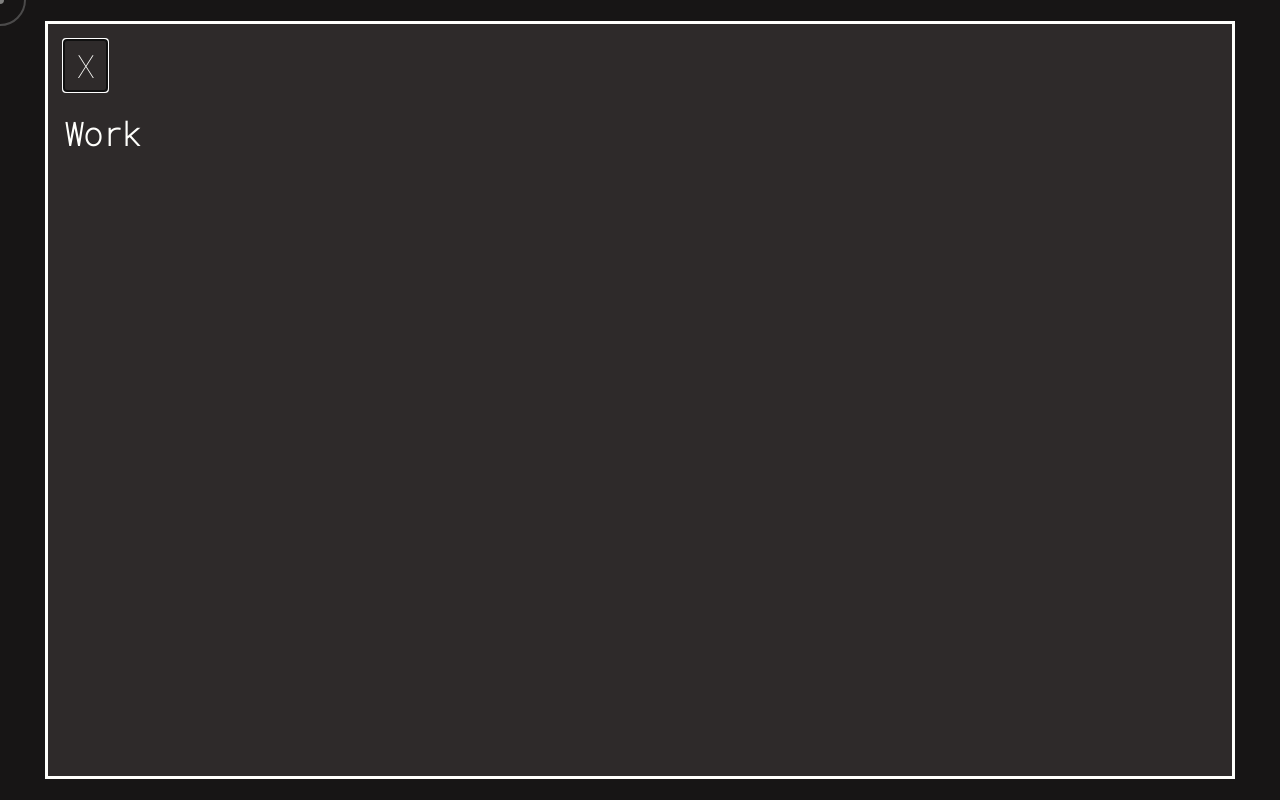
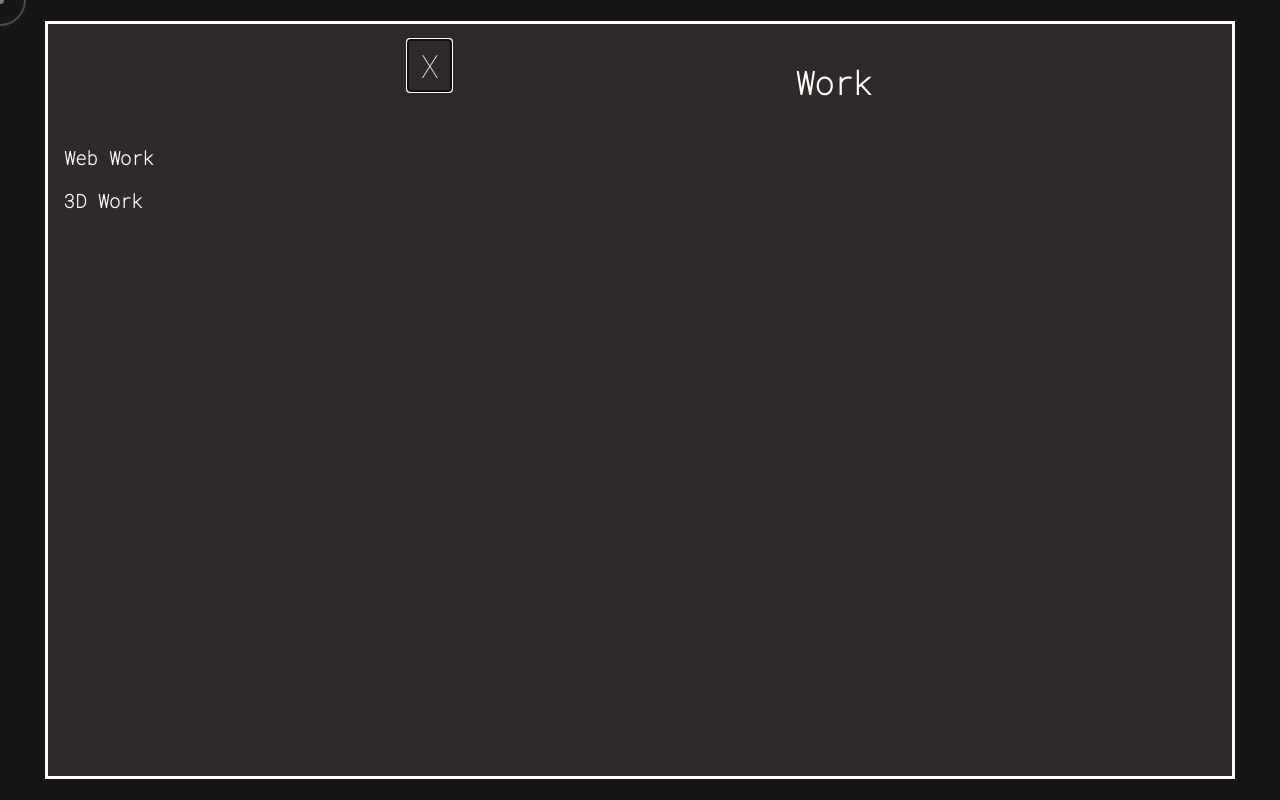
Before and after one commit to ngf11/new_portfolio, a plain HTML site: page index.html in a window 1280 px wide. Both pictures are taken after a click on the element "WORK". Drawn offline with Linux system fonts and the light colour scheme.

Commit message:
modal headers

```diff
--- a/index.html
+++ b/index.html
@@ -30,12 +30,23 @@
       <div class="line">
         <p data-work-modal id="work" class="word cool">Work</p>
         <dialog class="modal my-work">
-          <div class="modal-content">
+          <div class="modal-content modal-work">
             <div class="modal-header">
+              <div class="headerBnt">
                 <button class="close-work-modal bnt">X</button>
+              </div>
+              <div class="headerTitel">
                 <h1>Work</h1>
               </div>
-            <div class="modal-display"></div>
+            </div>
+            <div class="modal-display">
+              <div class="Webwork">
+                <h3>Web Work</h3>
+              </div>
+              <div class="3D-work">
+                <h3>3D Work</h3>
+              </div>
+            </div>
           </div>
         </dialog>
 
@@ -43,8 +54,12 @@
         <dialog class="modal about-me">
           <div class="modal-content">
             <div class="modal-header">
+              <div class="headerBnt">
                 <button class="close-about-modal bnt">X</button>
+              </div>
+              <div class="headerTitel">
                 <h1>About me</h1>
+              </div>
             </div>
             <div class="modal-display">
               <p>
@@ -60,8 +75,12 @@
         <dialog class="modal contact">
           <div class="modal-content">
             <div class="modal-header">
+              <div class="headerBnt">
                 <button class="close-contact-modal bnt">X</button>
+              </div>
+              <div class="headerTitel">
                 <h1>Contact</h1>
+              </div>
             </div>
             <div class="modal-display">
               <p>Hi I am nico a fullstack Developer</p>
--- a/style.css
+++ b/style.css
@@ -101,6 +101,28 @@ dialog::backdrop {
   color: rgba(214, 19, 19, 0.856);
   border: none;
 }
+/* Work Moda */
+.modal-content {
+  display: flex;
+  flex-direction: column;
+}
+
+.modal-header {
+  display: flex;
+  flex-direction: row;
+  justify-content: space-evenly;
+}
+.headerBnt {
+  display: flex;
+  flex-direction: column;
+  justify-content: flex-start;
+}
+
+.headerTitel {
+  display: flex;
+  flex-direction: column;
+  justify-content: center;
+}
 /* cursor */
 
 .cursor-dot {
```
Lines whose indentation alone changed are shown as unchanged.
